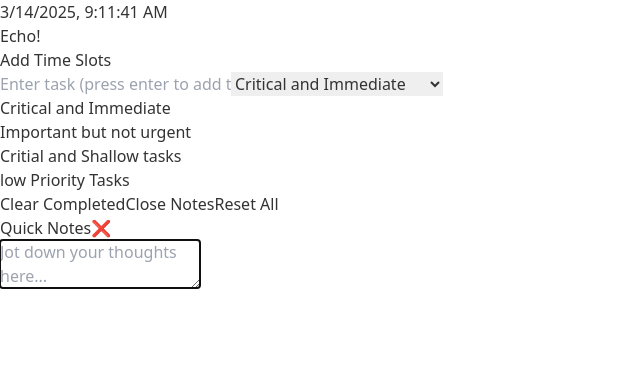
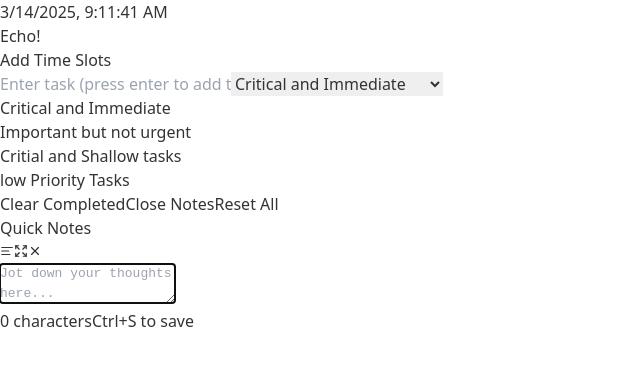
Before and after one commit to gupta-nu/echo, a React (Vite) app: page / in a window 1280 px wide. Both pictures are taken after a click on the button "Quick Notes". Shown: the top 366 px of the page, without its empty margins (0-640 px from the left). Built offline with nearby package versions, Linux system fonts and the light colour scheme.

Commit message:
dragconstraints workflow improved

```diff
--- a/src/components/NotepadModal.jsx
+++ b/src/components/NotepadModal.jsx
@@ -1,12 +1,18 @@
 import { useEffect, useRef, useState } from "react";
 import { motion } from "framer-motion";
+import { Save, X, List, AlignLeft, Expand, Minimize2, Clock } from "lucide-react";
 
 const NotepadModal = ({ showNotepad, setShowNotepad, notes, setNotes }) => {
   const modalRef = useRef();
+  const textareaRef = useRef();
   const [windowDimensions, setWindowDimensions] = useState({
     width: window.innerWidth,
     height: window.innerHeight,
   });
+  const [isExpanded, setIsExpanded] = useState(false);
+  const [savedMessage, setSavedMessage] = useState("");
+  const [currentNote, setCurrentNote] = useState(notes);
+  const [showFormatting, setShowFormatting] = useState(false);
 
   // Handle window resize
   useEffect(() => {
@@ -20,50 +26,219 @@ const NotepadModal = ({ showNotepad, setShowNotepad, notes, setNotes }) => {
     return () => window.removeEventListener("resize", handleResize);
   }, []);
 
-  // Close modal on outside click
+  // Close modal on outside click only if not expanded
   useEffect(() => {
     const handleClickOutside = (event) => {
-      if (modalRef.current && !modalRef.current.contains(event.target)) {
+      if (!isExpanded && modalRef.current && !modalRef.current.contains(event.target)) {
+        saveNotes();
         setShowNotepad(false);
       }
     };
     document.addEventListener("mousedown", handleClickOutside);
     return () => document.removeEventListener("mousedown", handleClickOutside);
-  }, [setShowNotepad]);
+  }, [setShowNotepad, isExpanded]);
+
+  // Auto-save functionality
+  useEffect(() => {
+    const interval = setInterval(() => {
+      if (currentNote !== notes) {
+        saveNotes();
+        showSavedMessage();
+      }
+    }, 5000);
+
+    return () => clearInterval(interval);
+  }, [currentNote, notes]);
+
+  // Save notes on unmount
+  useEffect(() => {
+    return () => {
+      if (currentNote !== notes) {
+        setNotes(currentNote);
+      }
+    };
+  }, [currentNote, notes, setNotes]);
+
+  const saveNotes = () => {
+    setNotes(currentNote);
+    showSavedMessage();
+  };
+
+  const showSavedMessage = () => {
+    setSavedMessage("Saved!");
+    setTimeout(() => setSavedMessage(""), 2000);
+  };
+
+  const handleKeyDown = (e) => {
+    // Save on Ctrl+S
+    if ((e.ctrlKey || e.metaKey) && e.key === 's') {
+      e.preventDefault();
+      saveNotes();
+    }
+  };
+
+  const addFormattedText = (format) => {
+    const textarea = textareaRef.current;
+    const start = textarea.selectionStart;
+    const end = textarea.selectionEnd;
+    const selectedText = currentNote.substring(start, end);
+    let newText = currentNote;
+
+    switch (format) {
+      case 'bullet':
+        // Add bullet point at the start of each line in selection
+        const bulletText = selectedText
+          .split('\n')
+          .map(line => (line.trim() ? `• ${line}` : line))
+          .join('\n');
+        newText = currentNote.substring(0, start) + bulletText + currentNote.substring(end);
+        break;
+      case 'numbered':
+        // Add numbers to each line in selection
+        const lines = selectedText.split('\n').filter(line => line.trim());
+        const numberedText = lines.map((line, i) => `${i+1}. ${line}`).join('\n');
+        newText = currentNote.substring(0, start) + numberedText + currentNote.substring(end);
+        break;
+      case 'timestamp':
+        // Insert current timestamp
+        const now = new Date();
+        const timestamp = `[${now.toLocaleTimeString()} ${now.toLocaleDateString()}] `;
+        newText = currentNote.substring(0, start) + timestamp + currentNote.substring(start);
+        break;
+      default:
+        break;
+    }
+
+    setCurrentNote(newText);
+
+    // Restore focus to textarea after state update
+    setTimeout(() => {
+      textarea.focus();
+      // Calculate new cursor position
+      const newPosition = format === 'timestamp'
+        ? start + `[${new Date().toLocaleTimeString()} ${new Date().toLocaleDateString()}] `.length
+        : end;
+      textarea.setSelectionRange(newPosition, newPosition);
+    }, 10);
+  };
 
   return (
     <motion.div
       ref={modalRef}
-      drag
+      drag={!isExpanded}
       dragConstraints={{
         left: 0,
-        right: windowDimensions.width - 400, // 400 is the width of the modal (adjust if needed)
+        right: windowDimensions.width - (isExpanded ? windowDimensions.width : 400),
         top: 0,
-        bottom: windowDimensions.height - 600, // 600 is the height of the modal (adjust if needed)
+        bottom: windowDimensions.height - (isExpanded ? windowDimensions.height : 600),
       }}
       initial={{ rotateX: 90, opacity: 0 }}
-      animate={{ rotateX: 0, opacity: 1 }}
+      animate={{
+        rotateX: 0,
+        opacity: 1,
+        width: isExpanded ? "95vw" : "24rem",
+        height: isExpanded ? "90vh" : "28rem",
+        top: isExpanded ? "5vh" : undefined,
+        left: isExpanded ? "2.5vw" : undefined,
+        transition: { duration: 0.3 }
+      }}
       exit={{ rotateX: -90, opacity: 0 }}
       transition={{ duration: 0.4 }}
-      style={{ transformPerspective: 1000 }}
-      className="fixed w-96 h-[28rem] bg-white rounded-lg shadow-xl border border-gray-200 flex flex-col z-50 cursor-move"
+      style={{
+        transformPerspective: 1000,
+        position: "fixed",
+        zIndex: 50
+      }}
+      className="bg-white rounded-lg shadow-xl border border-gray-200 flex flex-col cursor-move"
     >
       <div className="p-2 bg-gray-100 rounded-t-lg flex justify-between items-center cursor-grab">
         <span className="text-xs font-semibold text-black">Quick Notes</span>
-        <button
-          onClick={() => setShowNotepad(false)}
-          className="text-black hover:text-black text-xs"
-        >
-          ❌
-        </button>
+        <div className="flex items-center gap-2">
+          {savedMessage && (
+            <span className="text-xs text-green-600 mr-2">{savedMessage}</span>
+          )}
+          <button
+            onClick={() => setShowFormatting(!showFormatting)}
+            className="text-gray-500 hover:text-black p-1 rounded-full hover:bg-gray-200"
+            title="Formatting options"
+          >
+            <AlignLeft size={14} />
+          </button>
+          <button
+            onClick={() => setIsExpanded(!isExpanded)}
+            className="text-gray-500 hover:text-black p-1 rounded-full hover:bg-gray-200"
+            title={isExpanded ? "Minimize" : "Expand"}
+          >
+            {isExpanded ? <Minimize2 size={14} /> : <Expand size={14} />}
+          </button>
+          <button
+            onClick={() => {
+              saveNotes();
+              setShowNotepad(false);
+            }}
+            className="text-gray-500 hover:text-black p-1 rounded-full hover:bg-gray-200"
+            title="Close"
+          >
+            <X size={14} />
+          </button>
+        </div>
       </div>
+
+      {showFormatting && (
+        <div className="px-2 py-1 bg-gray-50 flex gap-2 border-b border-gray-200">
+          <button
+            onClick={() => addFormattedText('bullet')}
+            className="text-xs px-2 py-1 bg-gray-200 hover:bg-gray-300 rounded flex items-center gap-1"
+            title="Add bullet points"
+          >
+            <List size={12} />
+            <span>Bullets</span>
+          </button>
+          <button
+            onClick={() => addFormattedText('numbered')}
+            className="text-xs px-2 py-1 bg-gray-200 hover:bg-gray-300 rounded flex items-center gap-1"
+            title="Add numbered list"
+          >
+            <span className="font-semibold">1.</span>
+            <span>Numbers</span>
+          </button>
+          <button
+            onClick={() => addFormattedText('timestamp')}
+            className="text-xs px-2 py-1 bg-gray-200 hover:bg-gray-300 rounded flex items-center gap-1"
+            title="Insert timestamp"
+          >
+            <Clock size={12} />
+            <span>Time</span>
+          </button>
+          <button
+            onClick={saveNotes}
+            className="text-xs px-2 py-1 bg-blue-500 text-white hover:bg-blue-600 rounded flex items-center gap-1 ml-auto"
+            title="Save notes (Ctrl+S)"
+          >
+            <Save size={12} />
+            <span>Save</span>
+          </button>
+        </div>
+      )}
+
       <textarea
-        className="flex-1 p-2 text-xs resize-none focus:outline-none bg-gray-50 rounded-b-lg"
-        value={notes}
-        onChange={(e) => setNotes(e.target.value)}
+        ref={textareaRef}
+        className="flex-1 p-3 text-xs resize-none focus:outline-none bg-gray-50 rounded-b-lg"
+        value={currentNote}
+        onChange={(e) => setCurrentNote(e.target.value)}
+        onKeyDown={handleKeyDown}
         placeholder="Jot down your thoughts here..."
+        style={{
+          lineHeight: "1.5",
+          fontFamily: "monospace"
+        }}
         autoFocus
       />
+
+      <div className="p-2 bg-gray-50 text-xs text-gray-400 border-t border-gray-200 flex justify-between items-center">
+        <span>{currentNote.length} characters</span>
+        <span>Ctrl+S to save</span>
+      </div>
     </motion.div>
   );
 };
```
